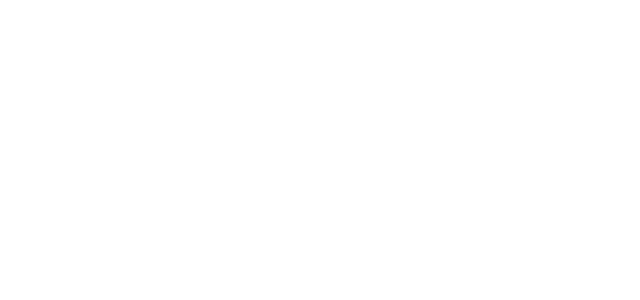
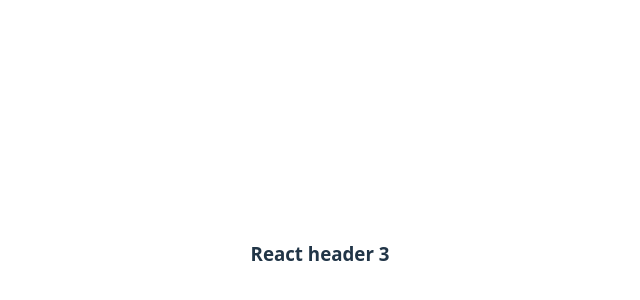
Before and after one commit to pavle221/react-project, a React (Vite) app in the folder first-react-project/: page / in a window 1280 px wide. Shown: the part 146-446 px from the top of the page, without its empty margins (320-960 px from the left). Built offline with nearby package versions, Linux system fonts and the light colour scheme.

Commit message:
Adding header 3

```diff
--- a/first-react-project/src/assets/Header.jsx
+++ b/first-react-project/src/assets/Header.jsx
@@ -8,7 +8,7 @@ function HeaderTest() {
       <h2>React test header 2</h2>
     </div>,
     <div>
-
+      <h3>React header 3</h3>
     </div>
   )
 }
```
